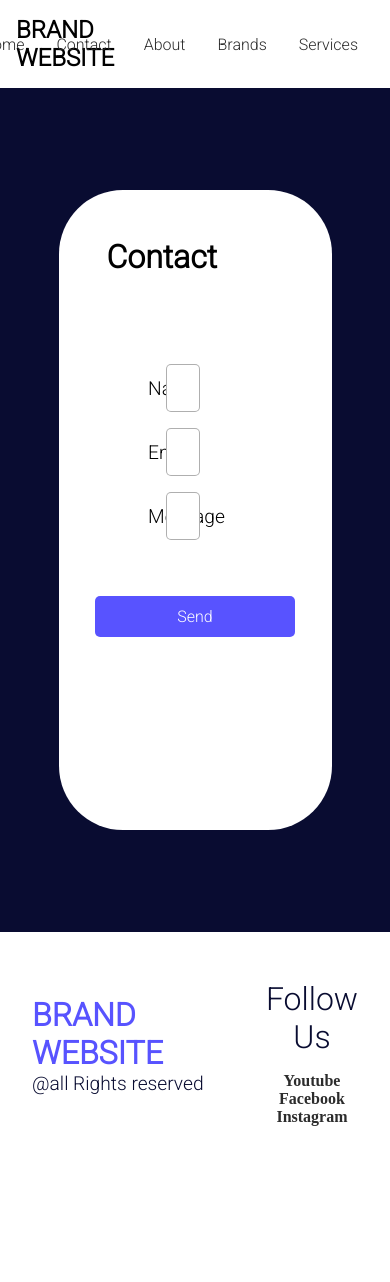
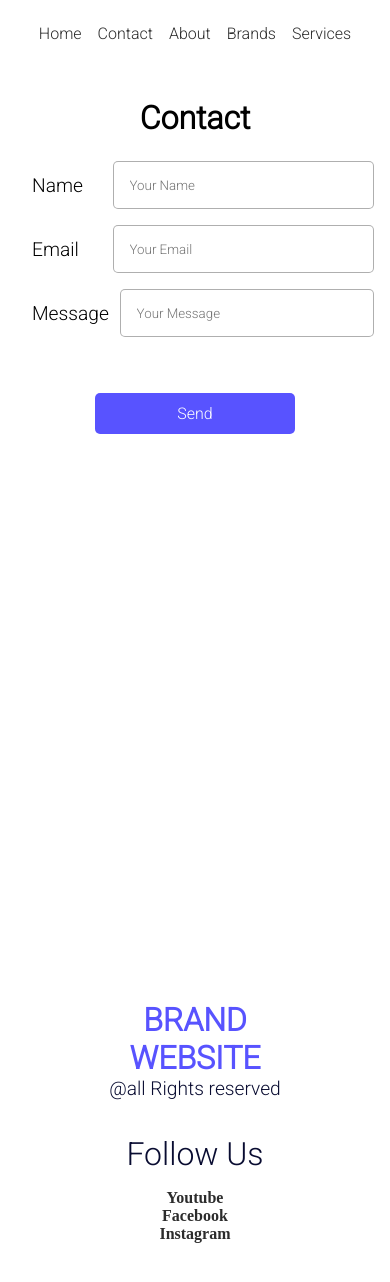
Before and after one commit to farazahmed12/brand_scss, a React (Create React App) app: page /contact in a window 390 px wide. Shown: the top 1282 px of the page. Before the commit the page ends 1132 px from the top, so only its background shows below. Built offline with nearby package versions, Linux system fonts and the light colour scheme.

Commit message:
Created Media queries

```diff
--- a/src/App.js
+++ b/src/App.js
@@ -12,6 +12,7 @@
 import "./styles/Home.scss";
 import "./styles/Footer.scss";
 import "./styles/Contact.scss";
+import "./styles/mediaquery.scss";
 
 function App() {
   return (
--- a/src/components/Footer.js
+++ b/src/components/Footer.js
@@ -11,9 +11,9 @@
       <div>
         <h5>Follow Us</h5>
         <div>
-          <a href="#">Youtube</a>
-          <a href="#">Facebook</a>
-          <a href="#">Instagram</a>
+          <a href="/#">Youtube</a>
+          <a href="/#">Facebook</a>
+          <a href="/#">Instagram</a>
         </div>
       </div>
     </footer>
--- /dev/null
+++ b/src/styles/mediaquery.scss
@@ -0,0 +1,108 @@
+
+@media screen and (max-width:820px){
+    .home3{
+        height: 130vh;
+        .div{
+            height: 120vh;
+        }
+    }
+    .contact > main{
+        height: 100vh;
+        width: 100%;
+        border-radius: 0%;
+        >h1{
+            text-align: center;
+        }
+    }
+}
+
+
+
+@media screen and (max-width:700px){
+    nav{
+        >h1{
+            display: none;
+        }
+
+        >main{
+            width: 100%;
+            justify-content: center;
+            a{
+                margin: 0.5rem;
+            }
+        }
+    }
+    .home > main{
+        align-items: center;
+        >h1{
+            font-size: 3rem;
+        }
+        >p{
+            font-size: 1rem;
+            text-align: center;
+        }
+    }
+
+    .home2{
+        height: 120vh;
+        flex-direction: column;
+        img{
+            width: 100%;
+        }
+        >div{
+            width: 100%;
+        }
+    }
+
+    .home3{
+        height: 120vh;
+        > div{
+        text-align: center;
+        width: 100%;
+        border-radius: 0;
+        >h1{
+            margin-top: 2rem;
+        }
+        > p{
+            padding: 5rem 2rem;
+            font-size: 0.9rem;
+            line-height: 150%;
+        }
+    }
+    }
+    .home4{
+        align-items: center;
+        >div{
+            border-radius: 0%;
+            width: 100%;
+            height: unset;
+        }
+    }
+
+    .contact > main{
+        padding: 1rem;
+        h1{
+            margin: 1rem;
+        }
+        >form{
+            margin: 0%;
+            >div{
+                width: 100%;
+            }
+        }
+    }
+
+    footer {
+        height: 50vh;
+        grid-template-columns: 1fr;
+        padding: 5rem;
+        > div {
+
+            align-items: center ;
+            >h1{
+                text-align: center;
+            }
+        }
+
+      }
+}
```
